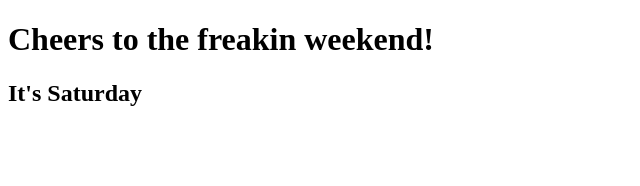
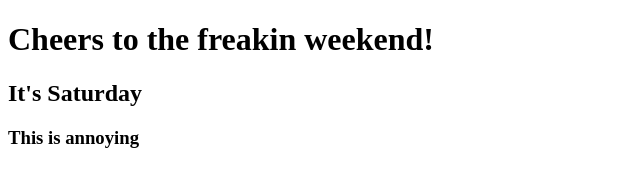
Before and after one commit to DesignerNW/penman-project, a plain HTML site: page index.html in a window 1280 px wide. Shown: the whole page, without its empty margins (0-640 px from the left). Drawn offline with Linux system fonts and the light colour scheme.

Commit message:
troubleshooting

```diff
--- a/index.html
+++ b/index.html
@@ -8,5 +8,6 @@
 <body>
     <h1>Cheers to the freakin weekend!</h1>
     <h2>It's Saturday</h2>
+    <h3>This is annoying</h3>
 </body>
 </html>
```
